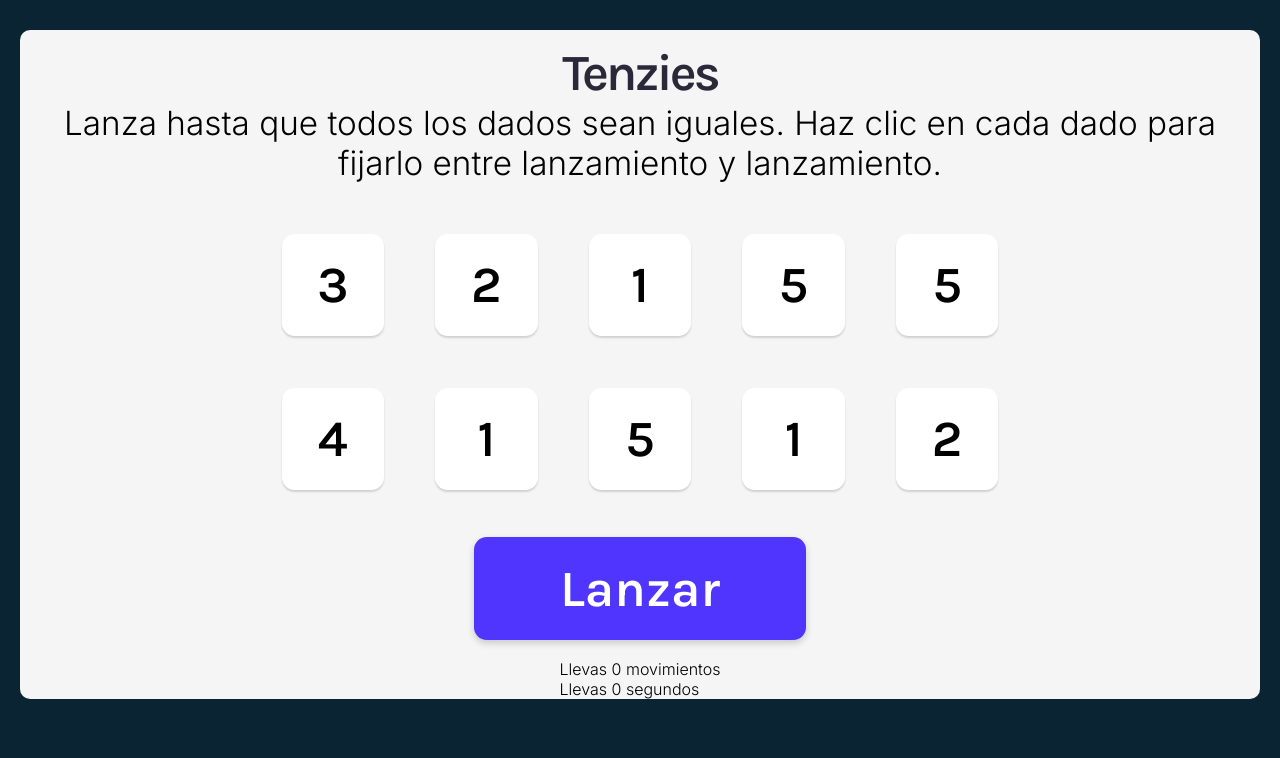
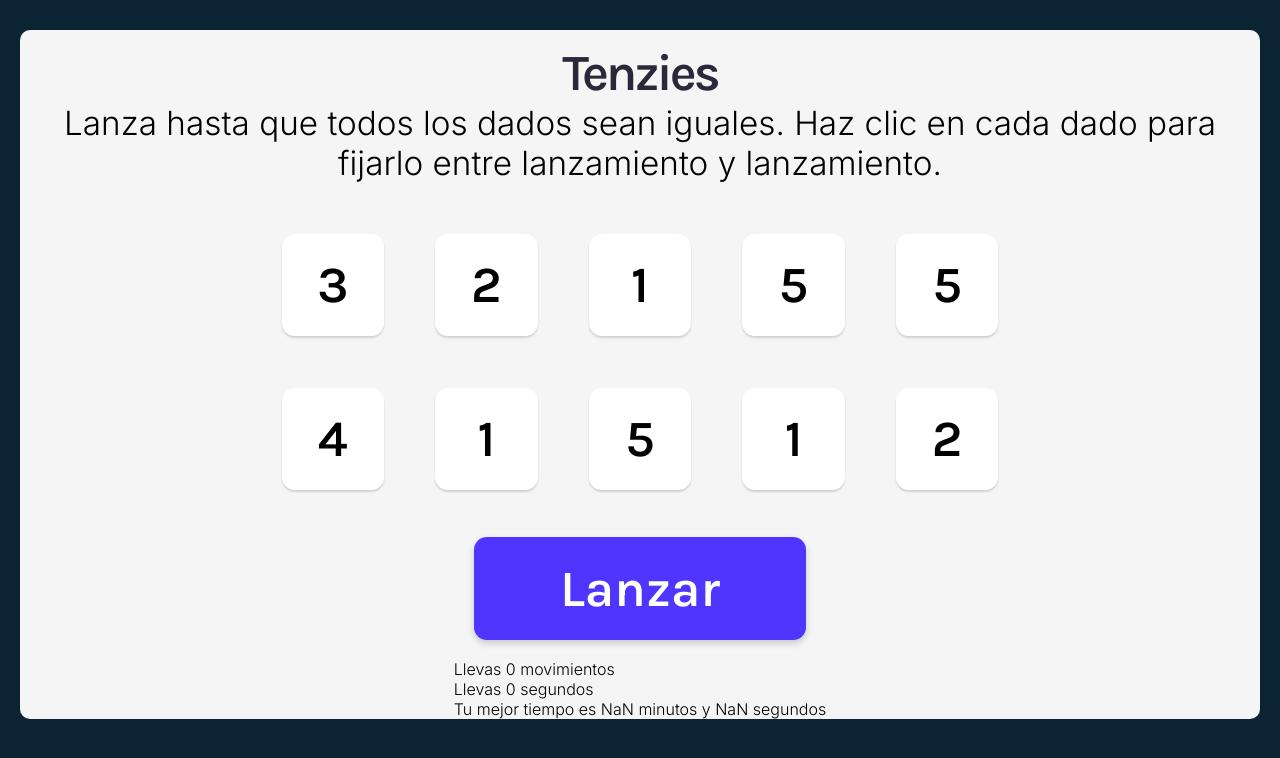
Before and after one commit to crcascr/React-Learning, a React (Create React App) app in the folder practice-projects/tenzies-game/: page / in a window 1280 px wide. Shown: the top 758 px of the page. Built offline with nearby package versions, Linux system fonts and the light colour scheme.

Commit message:
Almacenamiento y mensaje de mejor tiempo

```diff
--- a/practice-projects/tenzies-game/src/AppTenzies.js
+++ b/practice-projects/tenzies-game/src/AppTenzies.js
@@ -64,7 +64,6 @@ function AppTenzies() {
     setMovimientos((prevMovimientos) => {
       return prevMovimientos + 1;
     });
-    //console.log("ID número:", id);
     setNumeros((prevNumeros) => {
       return prevNumeros.map((numero) => {
         return numero.id === id
@@ -91,6 +90,11 @@ function AppTenzies() {
         return numero.ocupado ? numero : nuevoNumero();
       });
     });
+    if(movimientos>0){
+      setMovimientos((prevMovimientos) => {
+        return prevMovimientos + 1;
+      });
+    }
     if (juego) {
       setNumeros(todosNumerosDado());
       setJuego(false);
@@ -103,6 +107,15 @@ function AppTenzies() {
   }
 
   const [juego, setJuego] = React.useState(false);
+  let prevMejorTiempo;
+
+  if (JSON.parse(localStorage.getItem("mejorTiempo")) != null) {
+    prevMejorTiempo = JSON.parse(localStorage.getItem("mejorTiempo"));
+  }
+
+  const [mejorTiempo, setMejorTiempo] = React.useState(
+    JSON.parse(localStorage.getItem("mejorTiempo"))
+  );
 
   React.useEffect(() => {
     const todosOcupados = numeros.every((numero) => numero.ocupado);
@@ -112,32 +125,38 @@ function AppTenzies() {
     if (todosIguales && todosOcupados) {
       setJuego(true);
       detenerCronometro();
+      if (tiempo.tiempo < prevMejorTiempo || mejorTiempo === null) {
+        setMejorTiempo(tiempo.tiempo);
+        localStorage.setItem("mejorTiempo", mejorTiempo);
+      }
     }
   }, [numeros]);
 
   const minutos = Math.floor(tiempo.tiempo / 60);
   const segundos = tiempo.tiempo % 60;
 
-  var complementoSegundos = "";
-  var complementoMinutos = "";
-  var mensaje = "";
 
-  if (segundos === 1) {
-    complementoSegundos = "segundo";
-  } else {
-    complementoSegundos = "segundos";
-  }
 
-  if (minutos === 1) {
-    complementoMinutos = "minuto";
-  } else {
-    complementoMinutos = "minutos";
-  }
-
-  if (minutos < 1) {
-    mensaje = `${segundos} ${complementoSegundos}`;
-  } else {
-    mensaje = `${minutos} ${complementoMinutos} y ${segundos} ${complementoSegundos}`;
+  function arregloTiempo(min, seg) {
+    function arregloSeg(seg) {
+      if (seg === 1) {
+        return "segundo";
+      } else {
+        return "segundos";
+      }
+    }
+    function arregloMin(min) {
+      if (min === 1) {
+        return "minuto";
+      } else {
+        return "minutos";
+      }
+    }
+    if (min < 1) {
+      return `${seg} ${arregloSeg(seg)}`;
+    } else {
+      return `${min} ${arregloMin(min)} y ${seg} ${arregloSeg(seg)}`;
+    }
   }
 
   return (
@@ -159,7 +178,25 @@ function AppTenzies() {
             : `Llevas ${movimientos} movimientos`}
         </p>
         <p className="indicadores--tiempo">
-          {juego ? `Necesitaste ${mensaje} para ganar` : `Llevas ${mensaje}`}
+          {juego
+            ? `Necesitaste ${arregloTiempo(minutos, segundos)} para ganar`
+            : `Llevas ${arregloTiempo(minutos, segundos)}`}
+        </p>
+        <p className="indicadores--mejorTiempo">
+          {juego
+            ? tiempo.tiempo < prevMejorTiempo
+              ? `¡WOW tienes un nuevo record de ${arregloTiempo(
+                  minutos,
+                  segundos
+                )}!`
+              : `Falto poco tu mejor tiempo es ${arregloTiempo(
+                  Math.floor(prevMejorTiempo / 60),
+                  prevMejorTiempo % 60
+                )}`
+            : `Tu mejor tiempo es ${arregloTiempo(
+                Math.floor(prevMejorTiempo / 60),
+                prevMejorTiempo % 60
+              )}`}
         </p>
       </div>
     </main>
```
